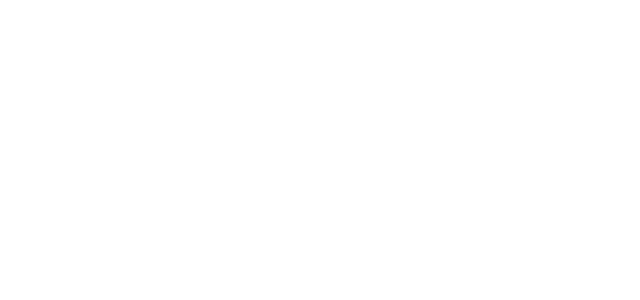
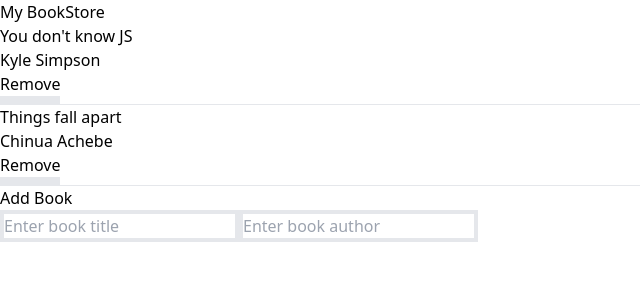
Before and after one commit to Lanr3waju/my-bookstore, a React (Vite) app: page / in a window 1280 px wide. Shown: the top 300 px of the page, without its empty margins (0-640 px from the left). Built offline with nearby package versions, Linux system fonts and the light colour scheme.

Commit message:
Initialize projects with components (#2)

```diff
--- a/package.json
+++ b/package.json
@@ -12,8 +12,10 @@
   },
   "dependencies": {
     "@vitejs/plugin-react": "^3.0.0",
+    "prop-types": "^15.8.1",
     "react": "^18.2.0",
     "react-dom": "^18.2.0",
+    "react-router-dom": "^6.6.2",
     "vite": "^4.0.0"
   },
   "devDependencies": {
--- a/src/App.jsx
+++ b/src/App.jsx
@@ -1,5 +1,19 @@
+import { BrowserRouter, Routes, Route } from "react-router-dom";
+import Book from "./components/Book";
+import Books from "./components/Books";
+import Categories from "./components/Categories";
+
 function App() {
-  return <div className="App" />;
+  return (
+    <BrowserRouter>
+      <h1>My BookStore</h1>
+      <Routes>
+        <Route path="/book/:id" element={<Book />} />
+        <Route path="/categories" element={<Categories />} />
+        <Route path="/" element={<Books />} />
+      </Routes>
+    </BrowserRouter>
+  );
 }
 
 export default App;
--- /dev/null
+++ b/src/components/AddBook.jsx
@@ -0,0 +1,45 @@
+import { useState } from "react";
+
+function AddBook() {
+  const [newBookVal, setNewBookValues] = useState({
+    title: "",
+    author: "",
+  });
+
+  function handleNewBook({ target: { value, name } }) {
+    setNewBookValues((prevFormData) => ({
+      ...prevFormData,
+      [name]: value,
+    }));
+  }
+
+  const { title, author } = newBookVal;
+  return (
+    <form className="welcome-page">
+      <h1>Add Book</h1>
+      <input
+        className="border-blue border-4"
+        aria-label="Book Title"
+        placeholder="Enter book title"
+        type="text"
+        id="title"
+        value={title}
+        onChange={handleNewBook}
+        name="title"
+      />
+
+      <input
+        className="border-blue border-4"
+        aria-label="Book Author"
+        placeholder="Enter book author"
+        type="text"
+        id="author"
+        value={author}
+        onChange={handleNewBook}
+        name="author"
+      />
+    </form>
+  );
+}
+
+export default AddBook;
--- /dev/null
+++ b/src/components/Book.jsx
@@ -0,0 +1,23 @@
+import PropTypes from "prop-types";
+
+function Book({ book: { title, author } }) {
+  console.log(title)
+  return (
+    <>
+      <h2>{title}</h2>
+      <h3>{author} </h3>
+      <button className="border-b-8" type="button">Remove</button>
+      <hr />
+    </>
+  );
+}
+
+export default Book;
+
+Book.propTypes = {
+  book: PropTypes.shape({
+    title: PropTypes.string,
+    author: PropTypes.string,
+    id: PropTypes.number
+  }).isRequired,
+};
--- /dev/null
+++ b/src/components/Books.jsx
@@ -0,0 +1,38 @@
+import { useState, useEffect } from "react";
+import { Link } from "react-router-dom";
+import AddBook from "./AddBook";
+import Book from "./Book";
+
+const data = [
+  {
+    id: 1,
+    author: "Kyle Simpson",
+    title: "You don't know JS"
+  },
+  {
+    id: 2,
+    author: "Chinua Achebe",
+    title: "Things fall apart"
+  }
+]
+
+
+function Books() {
+  const [books] = useState(data);
+
+  return (
+    <>
+      <ul>{books?.length > 0 && books?.map((book) => (
+        <li key={book.title}>
+          <Link to={`/book/${book.title}`}>
+            <Book book={book} />
+          </Link>
+        </li>
+      ))
+      }</ul>
+      <AddBook />
+    </>
+  );
+}
+
+export default Books;
--- /dev/null
+++ b/src/components/Categories.jsx
@@ -0,0 +1,9 @@
+function Categories() {
+  return (
+    <>
+      <button type="button">Show Status</button>
+    </>
+  );
+}
+
+export default Categories;
```
Also changed, not shown: 1 other file (tests, documents, lock files or other folders).
